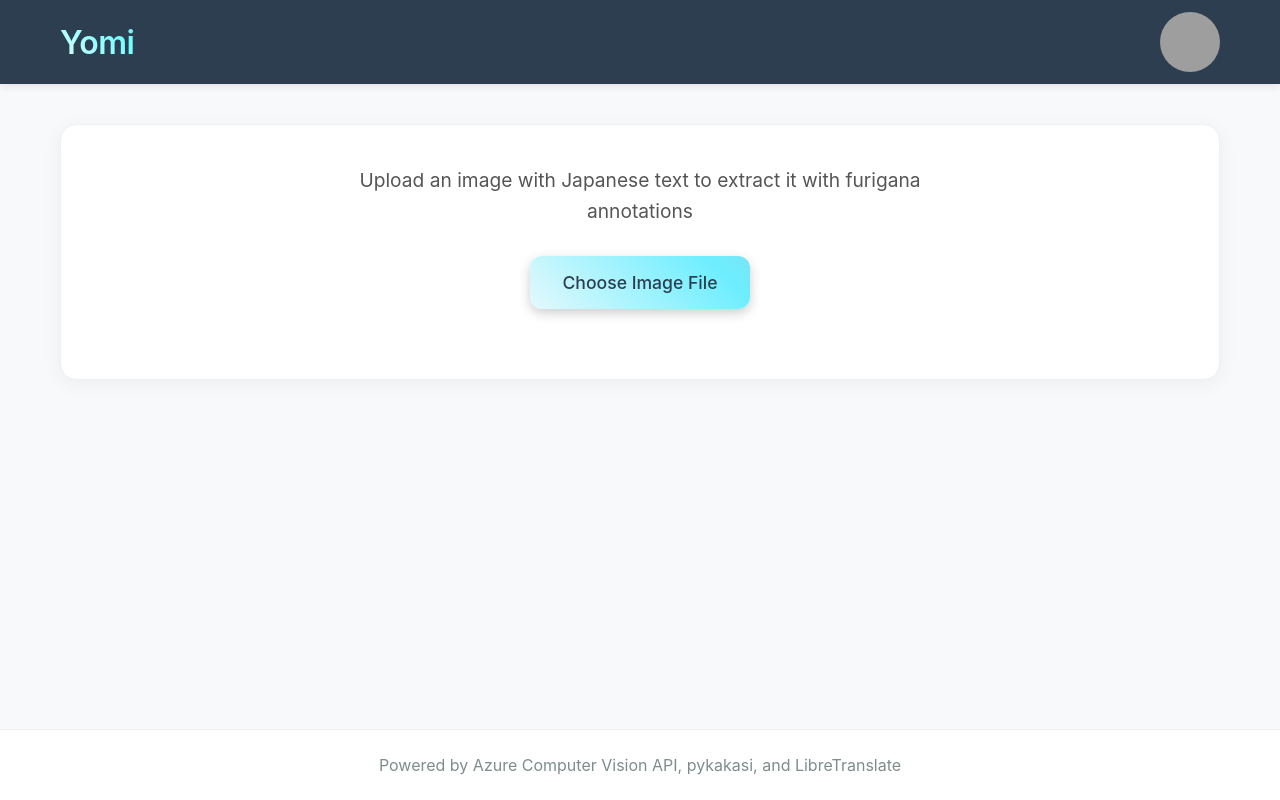
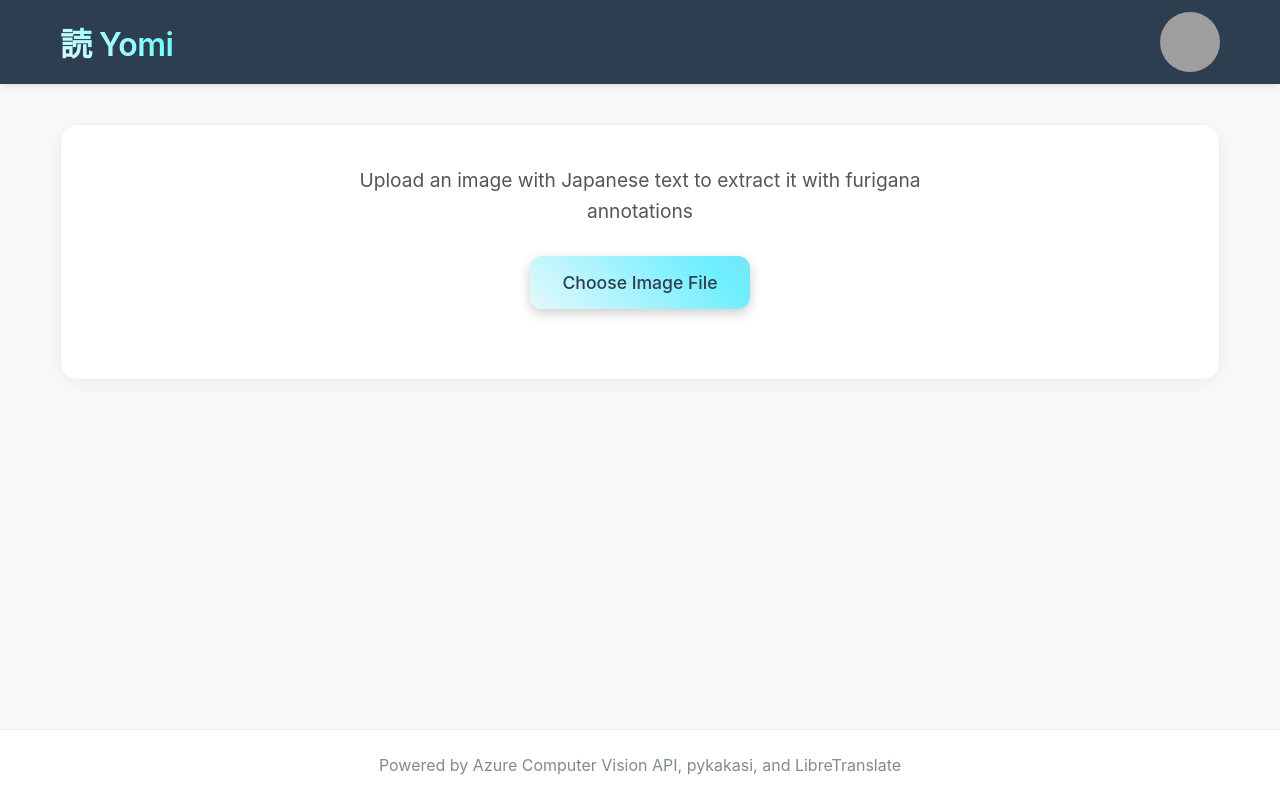
Before and after one commit to Karma121221/Yomi, a React (Create React App) app in the folder frontend/: page / in a window 1280 px wide. Built offline with nearby package versions, Linux system fonts and the light colour scheme; grey boxes are pictures that could not be loaded; the HTML template or start-up script is replaced by a standard one.

Commit message:
Added Kanji in front of Yomi

```diff
--- a/frontend/src/App.js
+++ b/frontend/src/App.js
@@ -87,7 +87,7 @@ function App() {
     <div className="App">
       <nav className="navbar">
         <div className="navbar-container">
-          <h1 className="navbar-brand">Yomi</h1>
+          <h1 className="navbar-brand">読 Yomi</h1>
           <button className="dark-mode-toggle" onClick={toggleDarkMode}>
             <img
               src="/sun.png"
```
